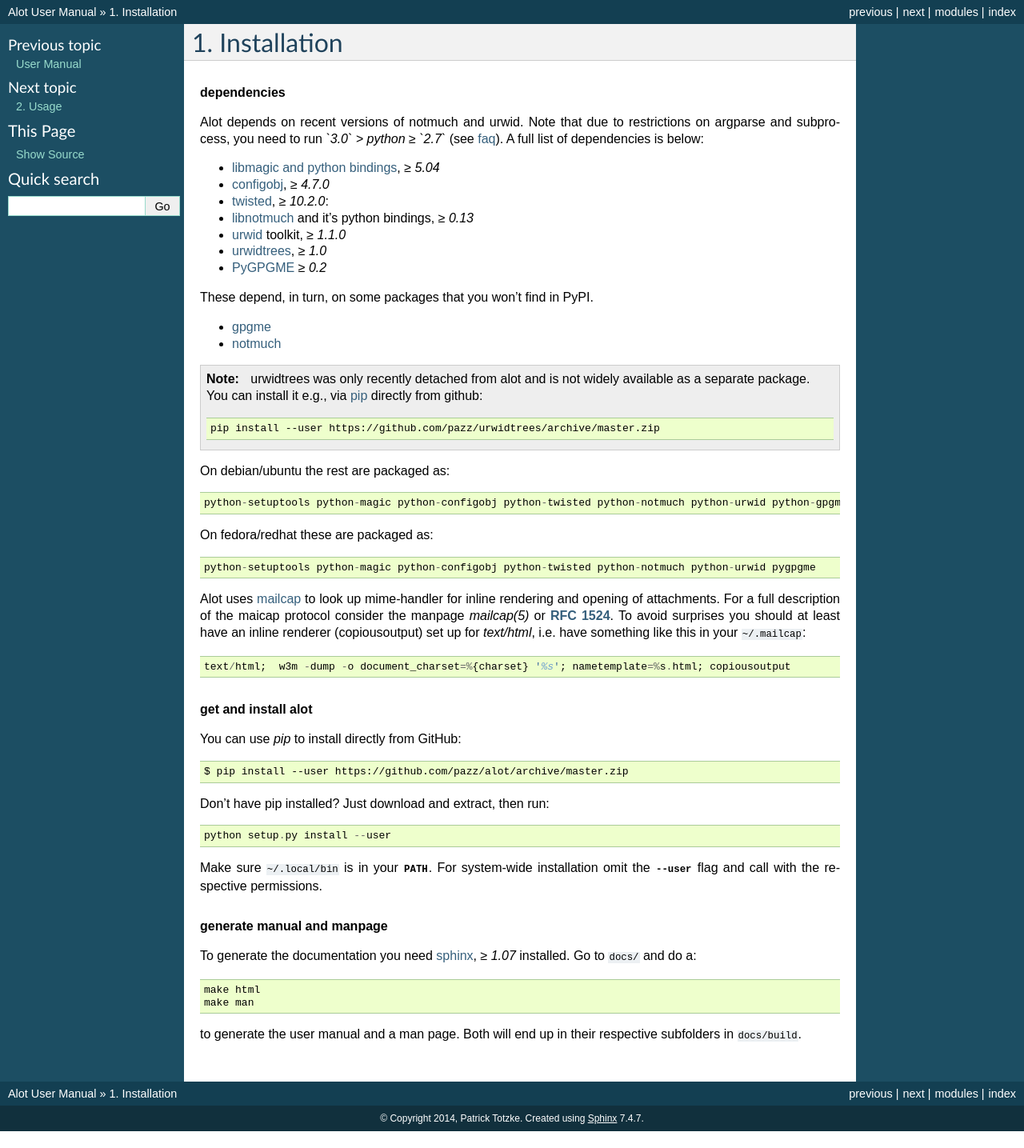
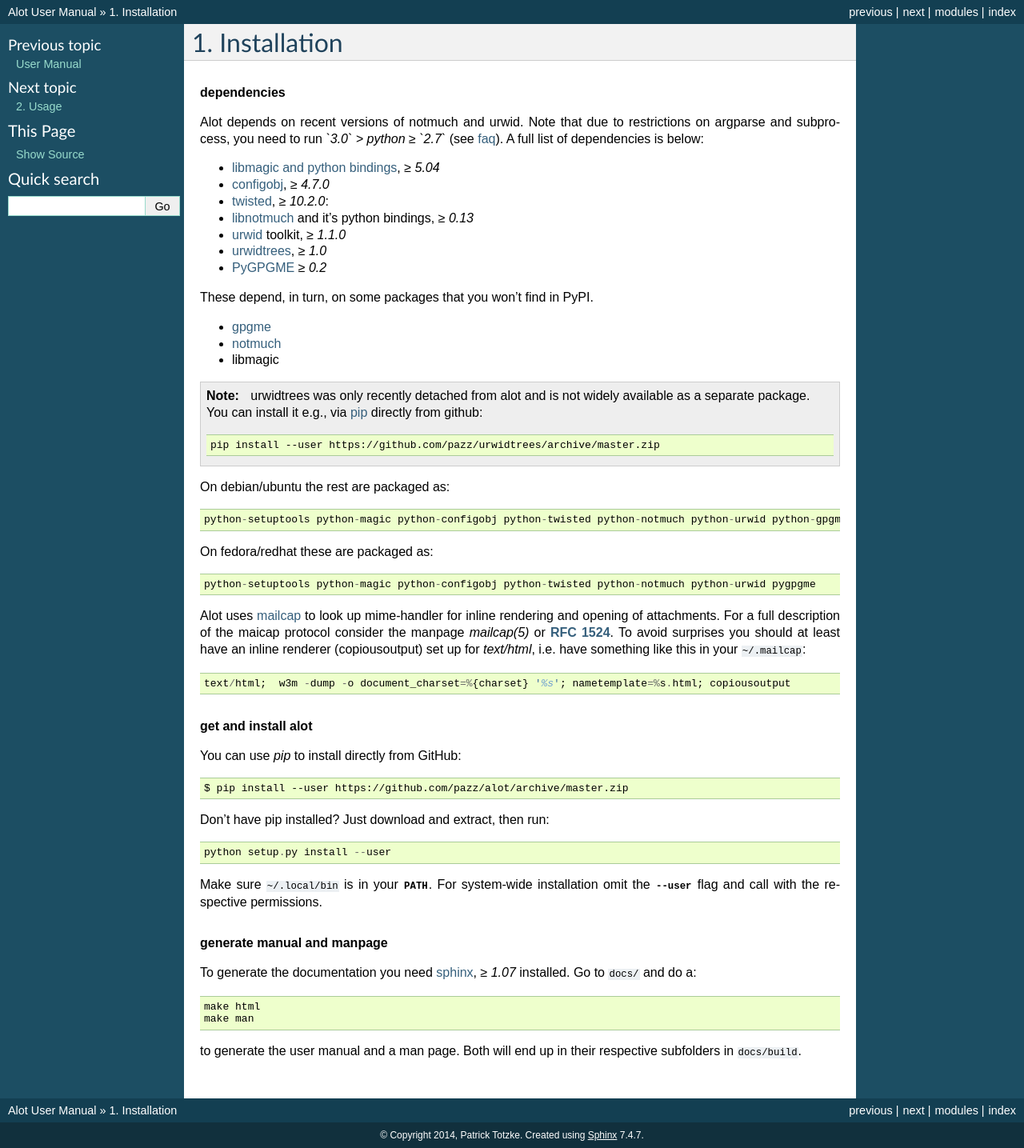
Before and after one commit to pazz/alot, a Sphinx documentation site: the page built from docs/source/installation.rst, in a window 1280 px wide. Shown: the whole page at 80% size. Built offline with Sphinx 7.4.7, drawn with Linux system fonts in a browser that asks for light colours; before the commit the page ends 1414 px from its top, so only the background shows below that.

Commit message:
depends on magic

```diff
--- a/docs/source/installation.rst
+++ b/docs/source/installation.rst
@@ -19,6 +19,7 @@
 
 * `gpgme <https://www.gnupg.org/related_software/gpgme/>`_
 * `notmuch <http://notmuchmail.org/>`_
+* libmagic
 
 .. note:: urwidtrees was only recently detached from alot and is not widely
           available as a separate package. You can install it e.g., via
```
